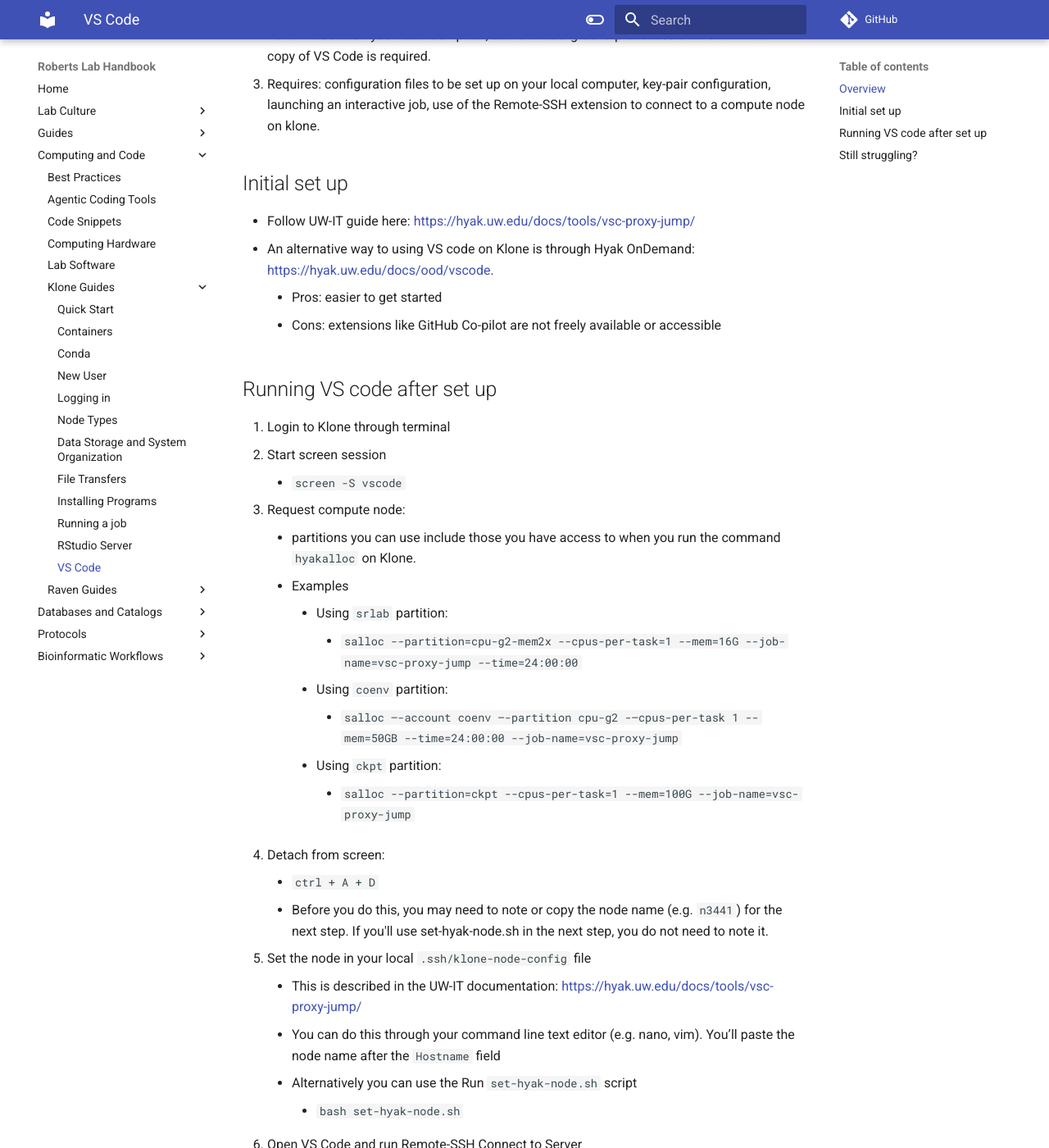
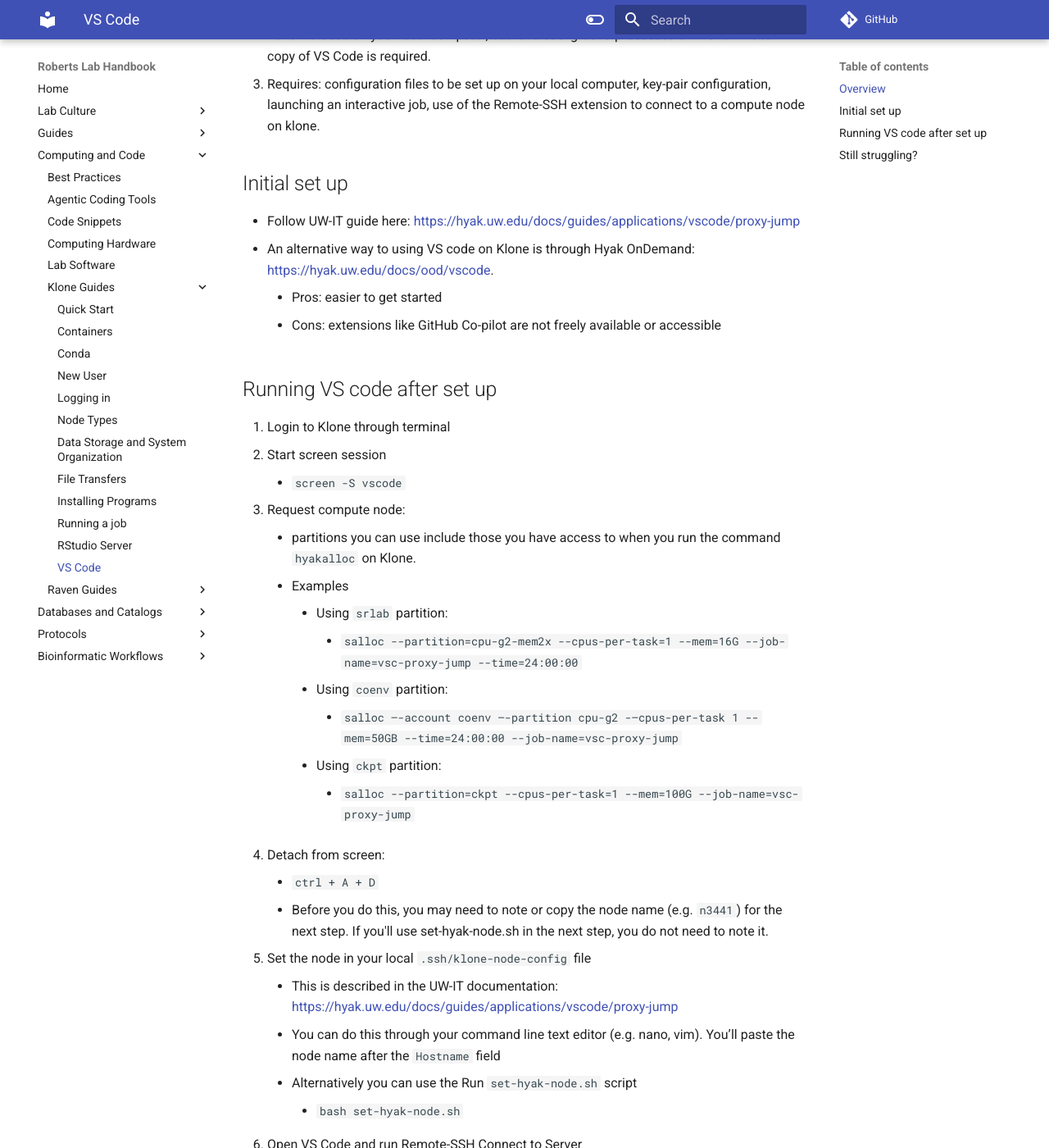
Before and after one commit to RobertsLab/resources, an MkDocs documentation site: the page built from docs/klone_VS-Code.md, in a window 1280 px wide and 1400 px high, scrolled down 285 px. Shown: the whole window at 82% size. Built offline with MkDocs 1.6.1 and Material for MkDocs 9.7.7, drawn with Linux system fonts in a browser that asks for light colours; comment, search, counter and statistics services are not loaded; some of the changed lines change nothing that is shown.

Commit message:
Fix documentation links for VS Code setup
Updated links to UW-IT documentation for VS Code proxy jump setup.

```diff
--- a/docs/klone_VS-Code.md
+++ b/docs/klone_VS-Code.md
@@ -8,7 +8,7 @@
 
 ## Initial set up
 
-- Follow UW-IT guide here: [https://hyak.uw.edu/docs/tools/vsc-proxy-jump/](https://hyak.uw.edu/docs/tools/vsc-proxy-jump/)
+- Follow UW-IT guide here: [https://hyak.uw.edu/docs/guides/applications/vscode/proxy-jump](https://hyak.uw.edu/docs/guides/applications/vscode/proxy-jump)
 - An alternative way to using VS code on Klone is through Hyak OnDemand: [https://hyak.uw.edu/docs/ood/vscode](https://hyak.uw.edu/docs/ood/vscode).
 	- Pros: easier to get started
  	- Cons: extensions like GitHub Co-pilot are not freely available or accessible
@@ -31,7 +31,7 @@
 	- `ctrl + A + D`
 	- Before you do this, you may need to note or copy the node name (e.g. `n3441`) for the next step. If you'll use set-hyak-node.sh in the next step, you do not need to note it.
 5. Set the node in your local `.ssh/klone-node-config` file
-	- This is described in the UW-IT documentation: [https://hyak.uw.edu/docs/tools/vsc-proxy-jump/](https://hyak.uw.edu/docs/tools/vsc-proxy-jump/)
+	- This is described in the UW-IT documentation: [https://hyak.uw.edu/docs/guides/applications/vscode/proxy-jump](https://hyak.uw.edu/docs/guides/applications/vscode/proxy-jump)
 	- You can do this through your command line text editor (e.g. nano, vim). You’ll paste the node name after the `Hostname` field
 	- Alternatively you can use the Run `set-hyak-node.sh` script
 		- `bash set-hyak-node.sh`
```
